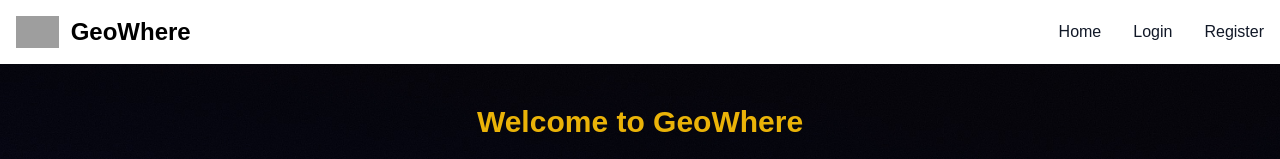
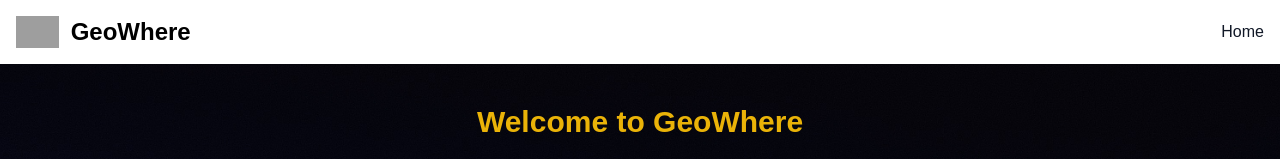
Before and after one commit to Bissmark/GeoWhere-Testing, a React (Create React App) app: page / in a window 1280 px wide. Shown: the top 159 px of the page. Built offline with nearby package versions, Linux system fonts and the light colour scheme; no server answers; the database is empty; grey boxes are pictures that could not be loaded; a web font is replaced by a local one.

Commit message:
removed login and register from navbar for testing

```diff
--- a/src/Components/UI/NavBar.jsx
+++ b/src/Components/UI/NavBar.jsx
@@ -50,7 +50,16 @@
                 Quiz
               </Link>
             </li> */}
-            { props.session ? (
+          </ul>
+        </div>
+      </div>
+    </nav>
+  );
+}
+
+export default Navbar;
+/*
+{ props.session ? (
               <>
                 <li>
                   <Link
@@ -60,7 +69,7 @@
 
                   >
                     <img className="h-6 ml-1 rounded-full" src={ props.avatarUrl || "https://cdn.pixabay.com/photo/2015/10/05/22/37/blank-profile-picture-973460_1280.png"} alt="" />
-                    {/* Account */}
+                    {/* Account
                   </Link>
                 </li>
               </>
@@ -86,11 +95,4 @@
                 </li>
               </>
             )}
-          </ul>
-        </div>
-      </div>
-    </nav>
-  );
-}
-
-export default Navbar;
+        */
```
